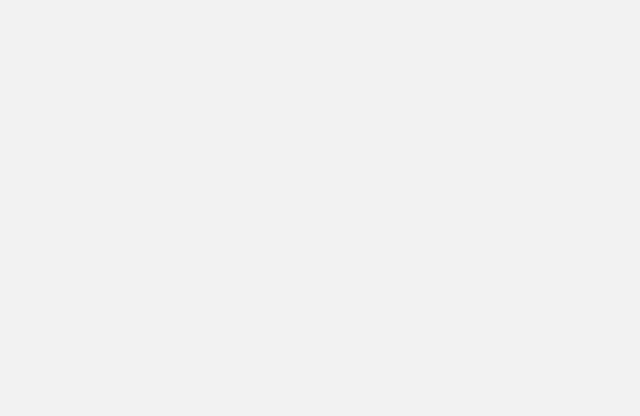
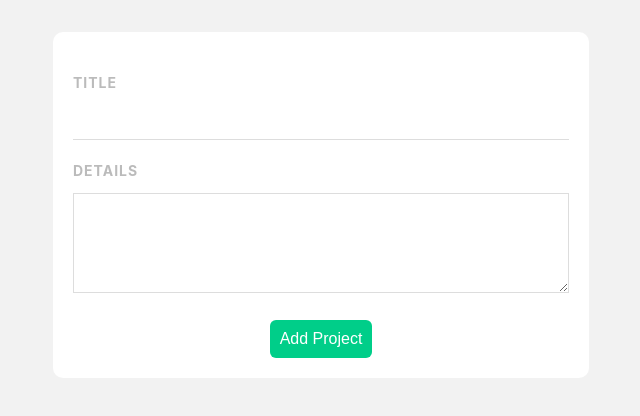
Before and after one commit to Divs-Git/project-planner, a Vue app: page /add in a window 1280 px wide. Before the commit this address had no page. Shown: the top 416 px of the page, without its empty margins (319-959 px from the left). Built offline with nearby package versions, Linux system fonts and the light colour scheme.

Commit message:
added form to add project

```diff
--- a/data/db.json
+++ b/data/db.json
@@ -1,17 +1,5 @@
 {
   "projects": [
-    {
-      "id": "1",
-      "title": "Design UI Mockups",
-      "details": "Create wireframes and design mockups for the project planner app.",
-      "complete": true
-    },
-    {
-      "id": "2",
-      "title": "Set Up Database",
-      "details": "Design and implement the database schema for storing project data.",
-      "complete": false
-    },
     {
       "id": "3",
       "title": "Develop API Endpoints",
--- a/src/router/index.js
+++ b/src/router/index.js
@@ -8,6 +8,11 @@ const router = createRouter({
       name: 'home',
       component: () => import('../views/HomeView.vue'),
     },
+    {
+      path: '/add',
+      name: 'addProject',
+      component: () => import('../views/AddProject.vue'),
+    },
   ],
 })
 
--- /dev/null
+++ b/src/views/AddProject.vue
@@ -0,0 +1,67 @@
+<template>
+  <form @submit.prevent="handleSubmit">
+    <label for="title">Title</label>
+    <input type="text" name="title" id="title" v-model="title" />
+    <label for="details">Details</label>
+    <textarea name="details" id="details" v-model="projectDetails"></textarea>
+    <button>Add Project</button>
+  </form>
+</template>
+
+<script>
+export default {
+  name: 'AddProject',
+  data() {
+    return {
+      title: '',
+      projectDetails: '',
+    }
+  },
+  methods: {
+    handleSubmit() {
+      console.log(this.title, this.projectDetails)
+    },
+  },
+}
+</script>
+
+<style scoped>
+form {
+  background: white;
+  padding: 20px;
+  border-radius: 10px;
+}
+label {
+  display: block;
+  color: #bbb;
+  text-transform: uppercase;
+  font-size: 14px;
+  font-weight: bold;
+  letter-spacing: 1px;
+  margin: 20px 0 10px 0;
+}
+input {
+  padding: 10px;
+  border: 0;
+  border-bottom: 1px solid #ddd;
+  width: 100%;
+  box-sizing: border-box;
+}
+textarea {
+  border: 1px solid #ddd;
+  padding: 10px;
+  width: 100%;
+  box-sizing: border-box;
+  height: 100px;
+}
+form button {
+  display: block;
+  margin: 20px auto 0;
+  background: #00ce89;
+  color: white;
+  padding: 10px;
+  border: 0;
+  border-radius: 6px;
+  font-size: 16px;
+}
+</style>
```
